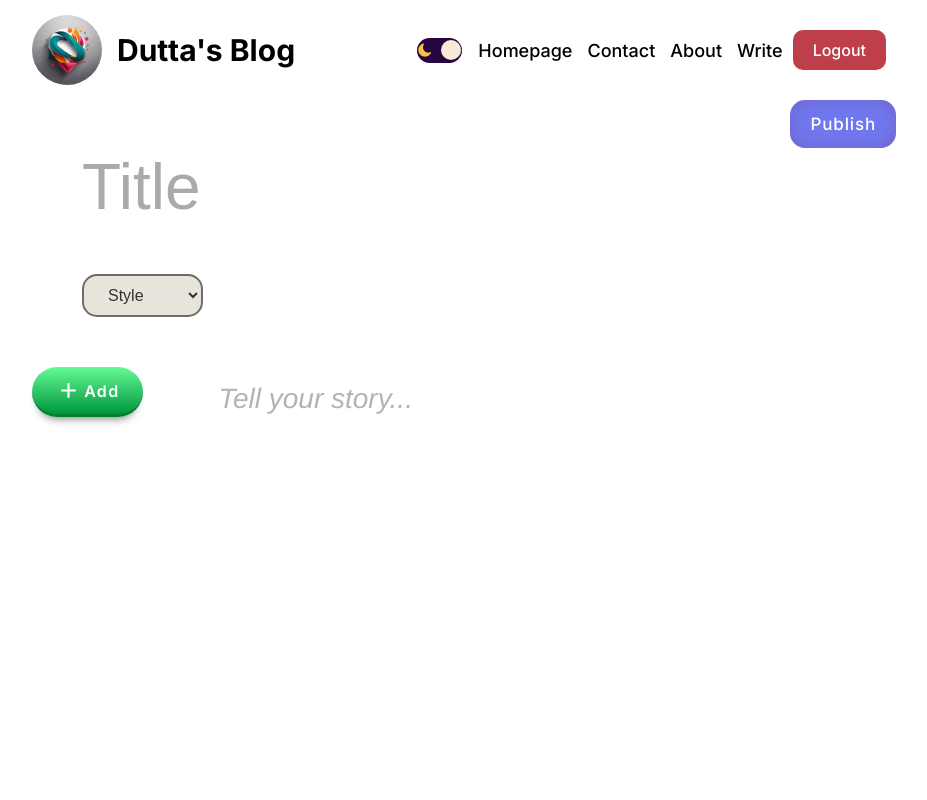
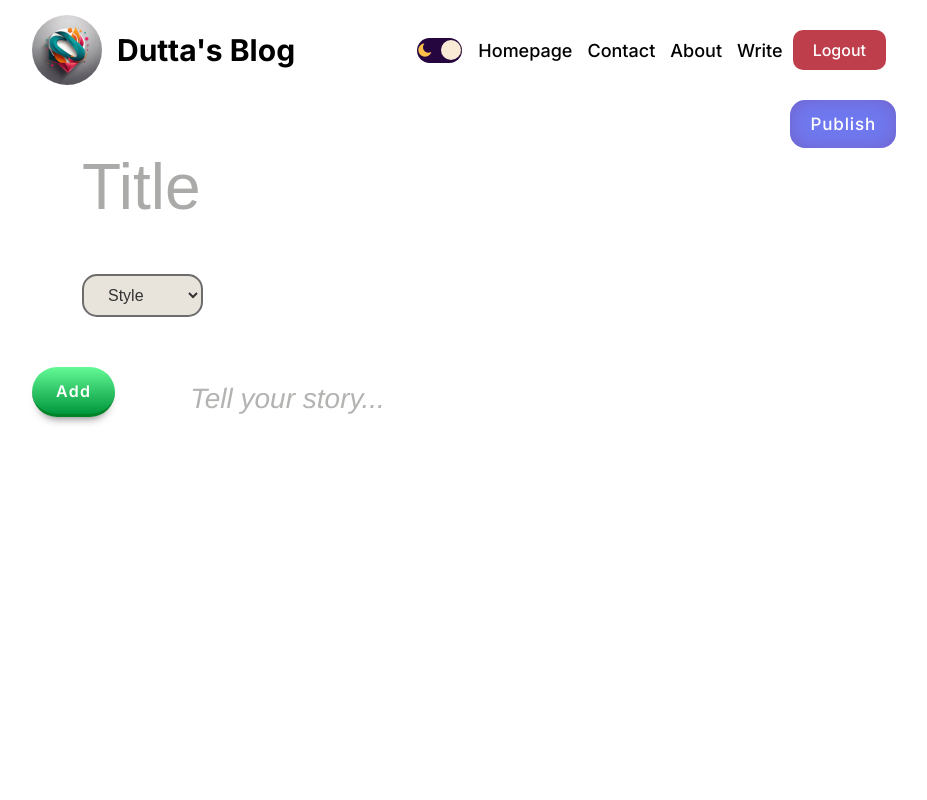
Before and after one commit to Pradipta7171/My-BlogSite, a Next.js app: page /write in a window 1280 px wide. Shown: the top 800 px of the page, without its empty margins (176-1103 px from the left). Built offline with nearby package versions, Linux system fonts and the light colour scheme; no server answers; sample sign-in values are in the browser's storage.

Commit message:
Update page.jsx

```diff
--- a/src/app/write/page.jsx
+++ b/src/app/write/page.jsx
@@ -118,20 +118,8 @@ const WritePage = () => {
       </select>
 
       <div className={styles.editor}>
-        <button className={styles.button} onClick={() => setOpen(!open)}>
-          <svg
-            height="25"
-            width="25"
-            viewBox="0 0 24 24"
-            xmlns="http://www.w3.org/2000/svg"
-          >
-            <path d="M0 0h24v24H0z" fill="none"></path>
-            <path
-              d="M11 11V5h2v6h6v2h-6v6h-2v-6H5v-2z"
-              fill="currentColor"
-            ></path>
-          </svg>
-          <span>Add</span>
+         <button className={styles.button} onClick={() => setOpen(!open)}>
+          Add
         </button>
         {open && (
           <div className={styles.add}>
```
